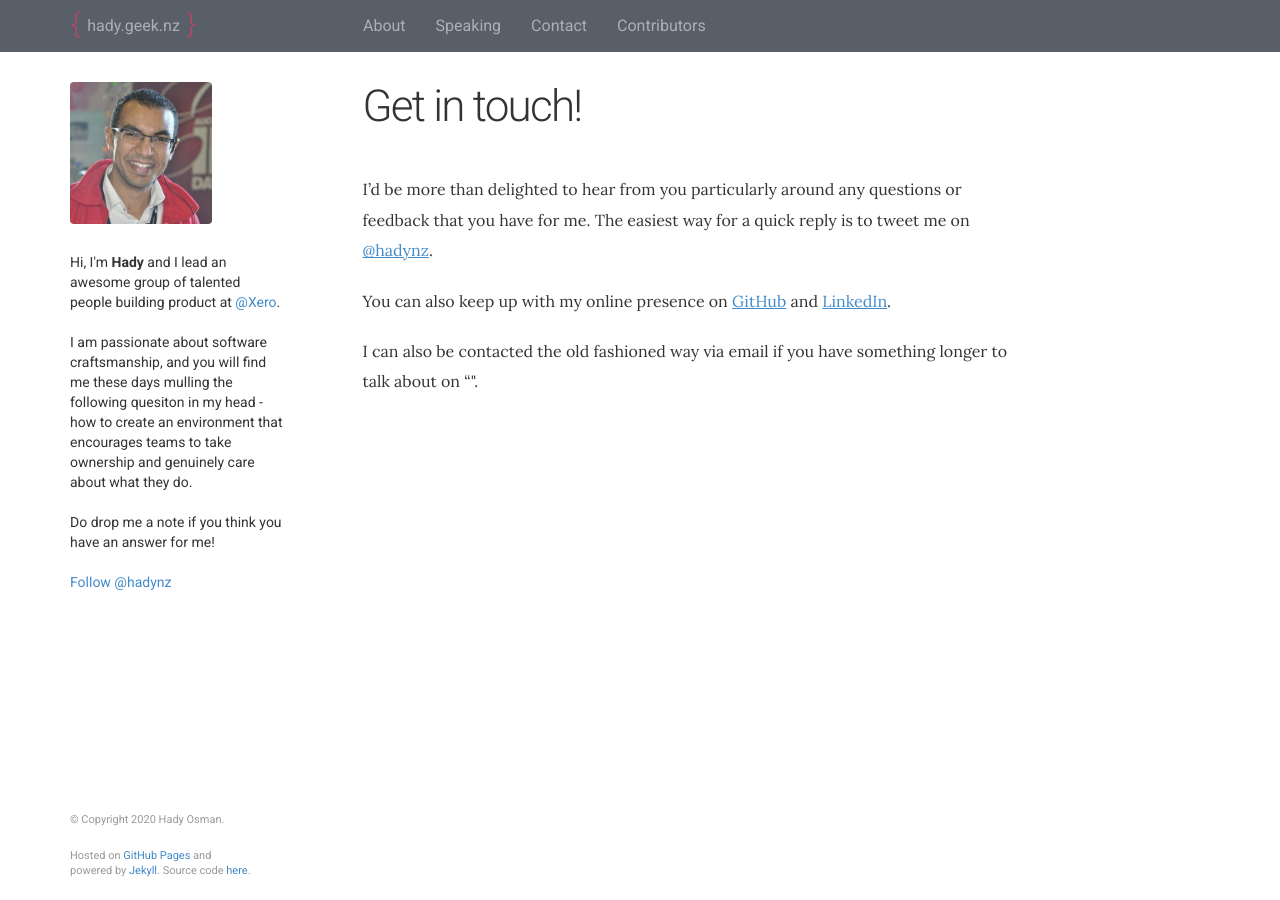
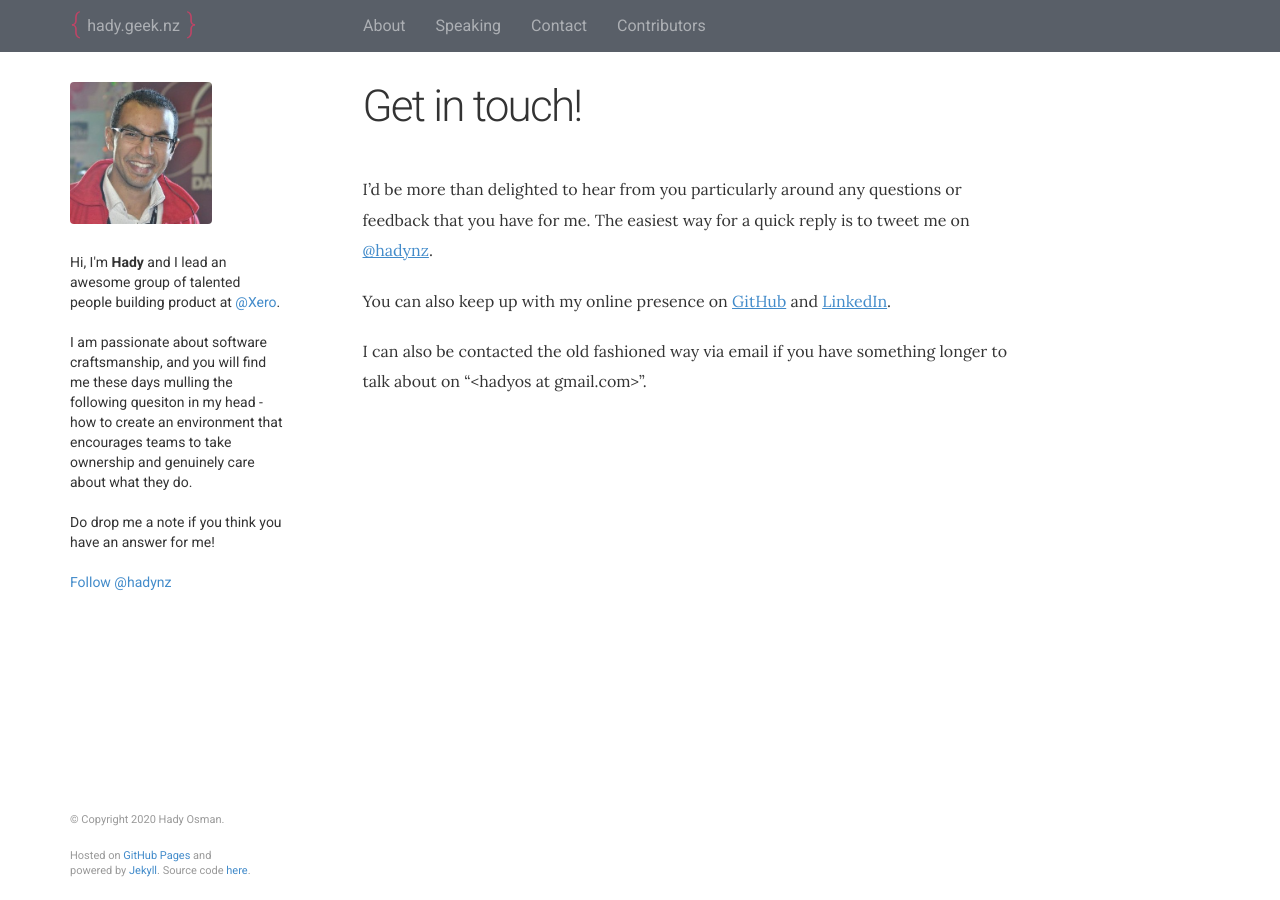
Before and after one commit to hadynz/hadynz.github.io, a Jekyll site: the page built from _pages/contact.md, in a window 1280 px wide. Built offline with Jekyll 4.4.1, drawn with Linux system fonts in a browser that asks for light colours; comment, search, counter and statistics services are not loaded.

Commit message:
Update contact.md

```diff
--- a/_pages/contact.md
+++ b/_pages/contact.md
@@ -11,4 +11,4 @@ You can also keep up with my online presence on [GitHub](http://github.com/hadyn
 [LinkedIn](http://nz.linkedin.com/in/hadyosman/).
 
 I can also be contacted the old fashioned way via email if you have something longer
-to talk about on "<hadyos at gmail.com>".
+to talk about on "\<hadyos at gmail.com\>".
```
